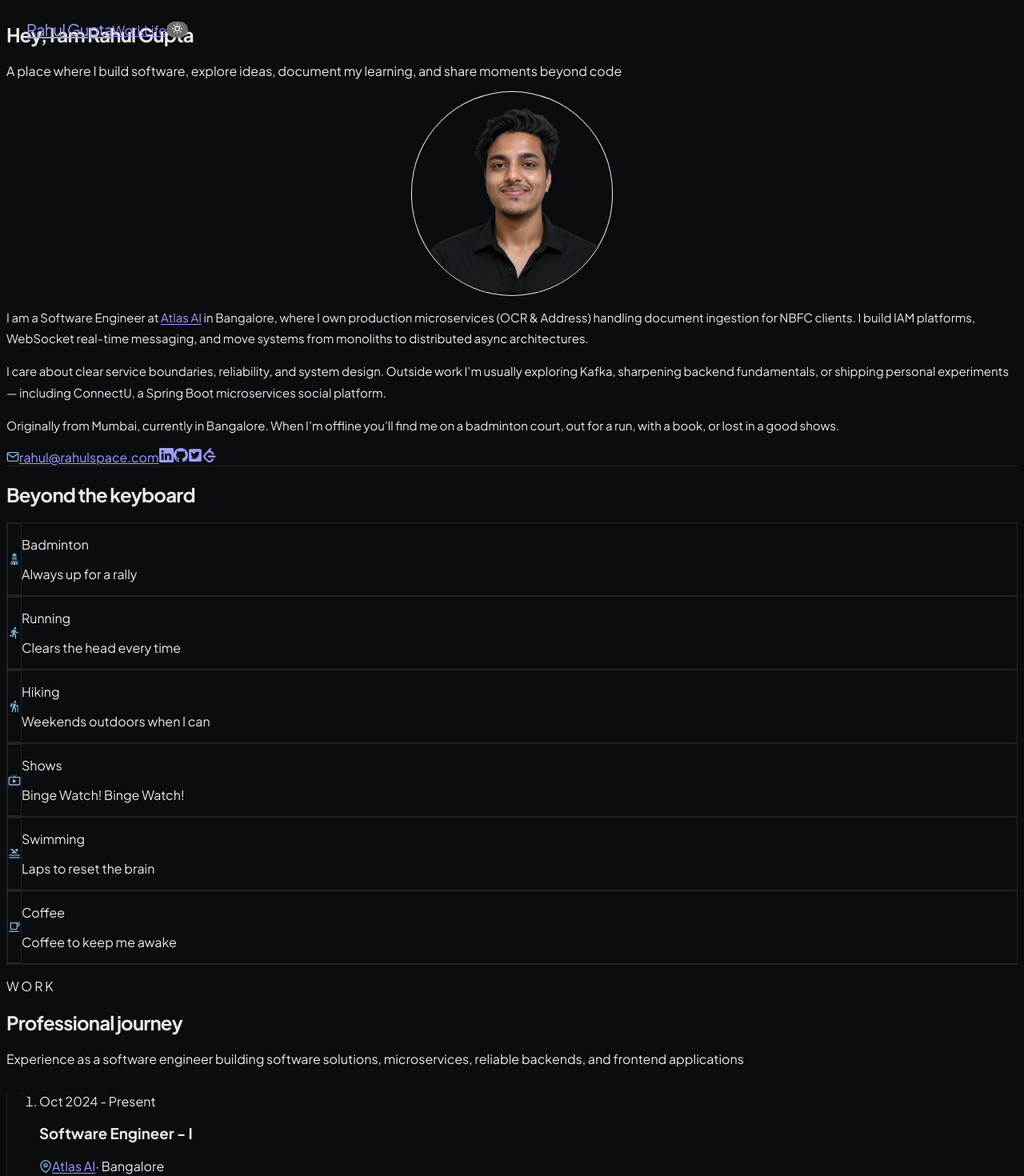
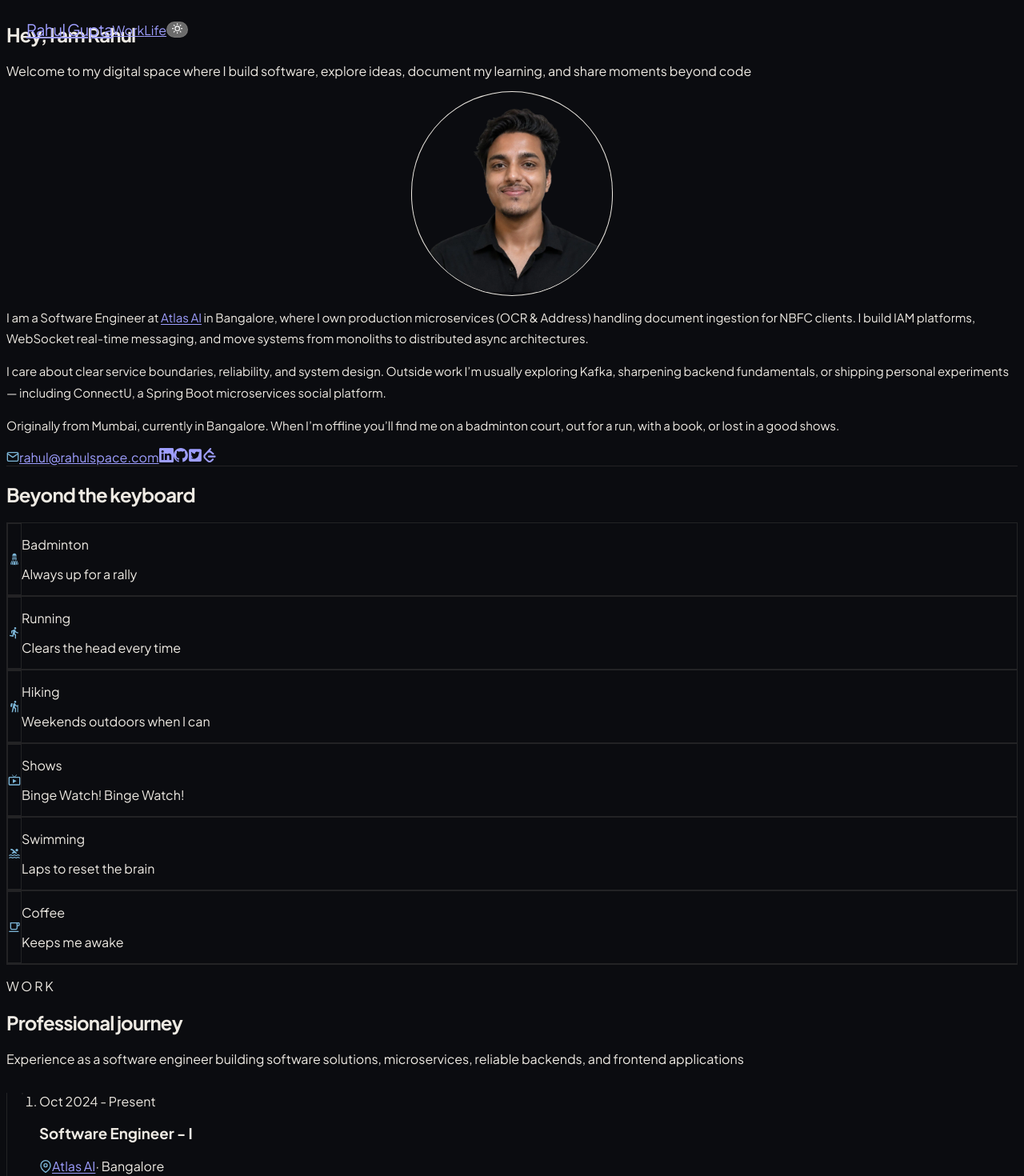
Before and after one commit to RahulGupta77/Rahuls_Portfolio, a Next.js app: page / in a window 1280 px wide. Shown: the top 1470 px of the page at 80% size. Built offline with nearby package versions, Linux system fonts and the light colour scheme.

Commit message:
updated life updates

```diff
--- a/app/components/Arrival.jsx
+++ b/app/components/Arrival.jsx
@@ -79,7 +79,7 @@ export default function Arrival() {
             transition={{ duration: 0.5 }}
             className="font-display text-4xl font-semibold tracking-tight text-foreground sm:text-5xl"
           >
-            Hey, I am Rahul Gupta
+            Hey, I am Rahul
           </motion.h1>
 
           <motion.p
--- a/app/components/LifeOrbit.jsx
+++ b/app/components/LifeOrbit.jsx
@@ -1,8 +1,8 @@
 "use client";
 
-import { FaFlask, FaBalanceScale } from "react-icons/fa";
+import { FaFlask } from "react-icons/fa";
 import { FiExternalLink } from "react-icons/fi";
-import { GiThroneKing } from "react-icons/gi";
+import { GiBearFace, GiThroneKing } from "react-icons/gi";
 import { MdSelfImprovement } from "react-icons/md";
 import StrawHatIcon from "./icons/StrawHatIcon";
 import { funFacts } from "@/utils/data/fun-facts";
@@ -15,7 +15,7 @@ const SHOW_ICONS = {
   "one-piece": StrawHatIcon,
   got: GiThroneKing,
   bb: FaFlask,
-  saul: FaBalanceScale,
+  bear: GiBearFace,
   default: MdSelfImprovement,
 };
 
@@ -44,7 +44,7 @@ export default function LifeOrbit() {
           Orbit
         </h2>
         <p className="mt-1.5 max-w-lg text-sm text-muted-foreground">
-          Fun facts, shows, stats, and 日本語 - the personal side of my space
+          The personal side of my space
         </p>
       </Reveal>
 
--- a/app/components/OpenChannel.jsx
+++ b/app/components/OpenChannel.jsx
@@ -18,7 +18,7 @@ export default function OpenChannel() {
             Open channel
           </h2>
           <p className="mt-2 max-w-sm text-sm leading-relaxed text-muted-foreground">
-            Ideas, games, travelling, movie night, or just
+            Ideas, games, travelling, shows, or just
             a hello - reach out anytime
           </p>
 
--- a/utils/data/about-home.js
+++ b/utils/data/about-home.js
@@ -1,6 +1,6 @@
 export const aboutHome = {
   tagline:
-    "A place where I build software, explore ideas, document my learning, and share moments beyond code",
+    "Welcome to my digital space where I build software, explore ideas, document my learning, and share moments beyond code",
   paragraphs: [
     {
       id: "now",
@@ -72,7 +72,7 @@ export const aboutHome = {
       {
         label: "Coffee",
         icon: "coffee",
-        detail: "Coffee to keep me awake",
+        detail: "Keeps me awake",
       },
     ],
   },
--- a/utils/data/fun-facts.js
+++ b/utils/data/fun-facts.js
@@ -18,6 +18,6 @@ export const funFacts = [
   {
     id: 4,
     label: "Coffee",
-    fact: "Full-blown addict - code doesn't compile until the second cup hits",
+    fact: "Full-blown addict - day in day out",
   },
 ];
--- a/utils/data/watching.js
+++ b/utils/data/watching.js
@@ -1,18 +1,19 @@
 /** Shows I'm into — web Shows, long-form shows, same shelf. Update anytime. */
 export const watching = [
+
   {
     id: 1,
+    title: "The Bear",
+    status: "Watching",
+    note: "Let it rip",
+    icon: "bear",
+  },
+  {
+    id: 2,
     title: "One Piece",
     status: "Watching",
     note: "The journey continues",
     icon: "one-piece",
-  },
-  {
-    id: 2,
-    title: "Better Call Saul",
-    status: "Watching",
-    note: "Slippin’ Jimmy never misses",
-    icon: "saul",
   },
   {
     id: 3,
```
